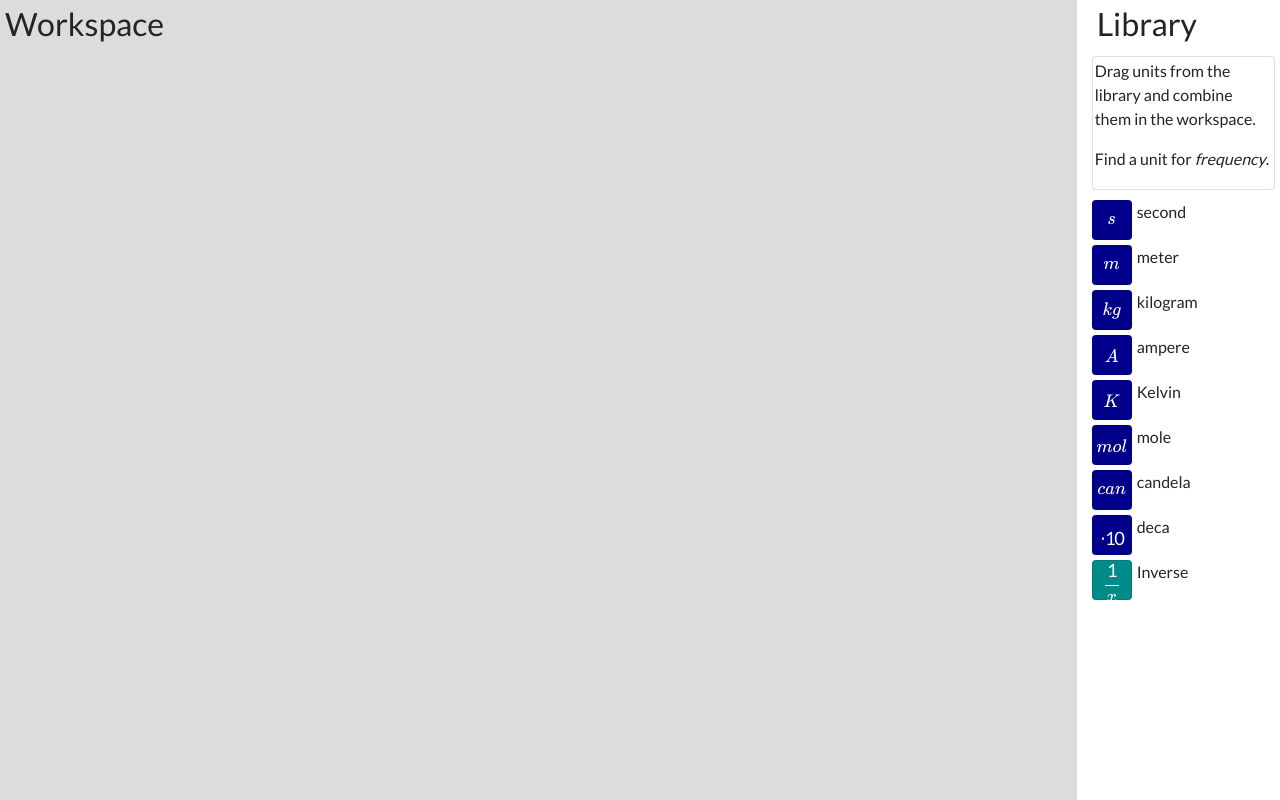
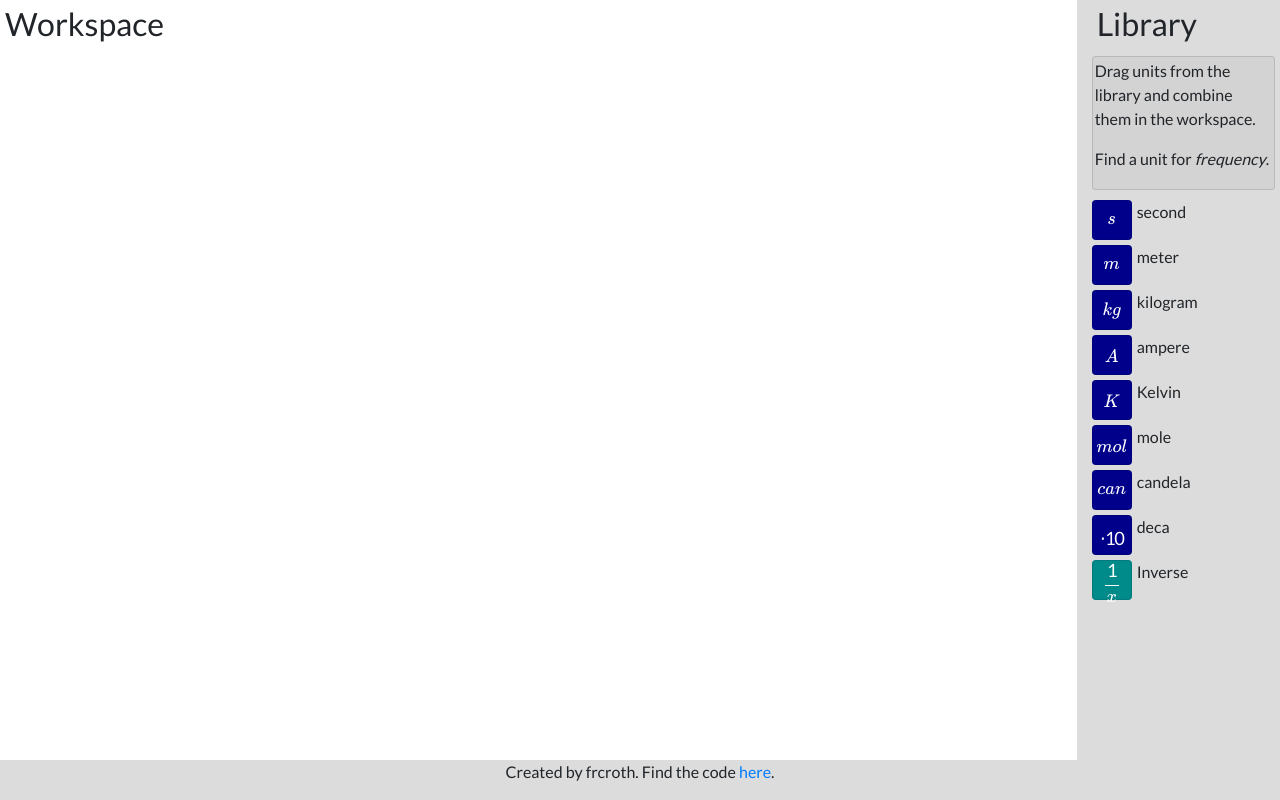
Before and after one commit to frcroth/metric-meld, a website built with webpack: page index.html in a window 1280 px wide. Built offline with nearby package versions, Linux system fonts and the light colour scheme.

Commit message:
Add footer

```diff
--- a/css/custom.css
+++ b/css/custom.css
@@ -3,12 +3,13 @@
 }
 
 .library {
-    height: 100vh;
+    height: 95vh;
+    background-color: gainsboro;
 }
 
 .workspace {
-    background-color: gainsboro;
-    height: 100vh;
+
+    height: 95vh;
 }
 
 .heading {
@@ -77,11 +78,27 @@
     margin-bottom: 10px;
     margin-right: 5px;
     padding: 2px;
+    min-height: fit-content;
+    background-color: lightgray;
 }
 
 #units-repo {
-    height: 70vh;
+    height: 70%;
     overflow: scroll;
     margin-right: 5px;
 
 }
+
+#main-row {
+    height: 95vh;
+}
+
+#footer {
+    height: 5vh;
+    text-align: center;
+    background-color: gainsboro;
+}
+
+#lib-heading {
+    max-height: 10%;
+}
--- a/index.html
+++ b/index.html
@@ -22,12 +22,12 @@
 
 <body>
 
-    <div class="row">
+    <div class="row" id="main-row">
         <div class="col-10 workspace" id="workspace">
             <h2 class="heading">Workspace</h2>
         </div>
         <div class="col-2 library" id="lib">
-            <h2 class="heading">Library</h2>
+            <h2 class="heading" id="lib-heading">Library</h2>
             <div class="card" id="hints">
                 <p>Drag units from the library and combine them in the workspace.</p>
                 <p id="next-unit"></p>
@@ -35,6 +35,7 @@
             <div id="units-repo"></div>
         </div>
     </div>
+    <div id="footer">Created by frcroth. Find the code <a href="https://github.com/frcroth/little-units" alt="Github Link">here</a>.</div>
 
     <!-- BOOTSTRAP -->
     <script src="https://code.jquery.com/jquery-3.2.1.slim.min.js" integrity="sha384-KJ3o2DKtIkvYIK3UENzmM7KCkRr/rE9/Qpg6aAZGJwFDMVNA/GpGFF93hXpG5KkN" crossorigin="anonymous"></script>
```
